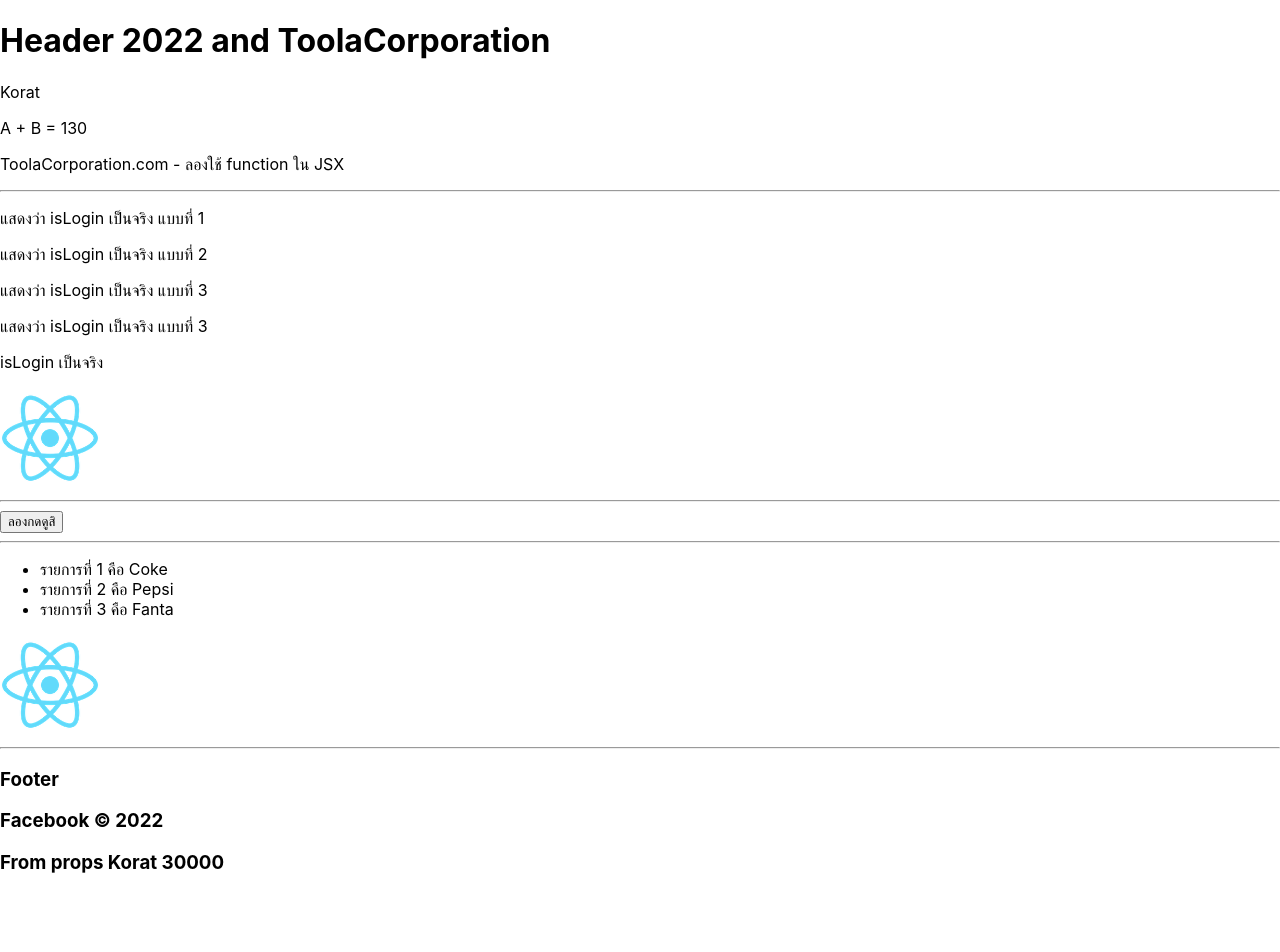
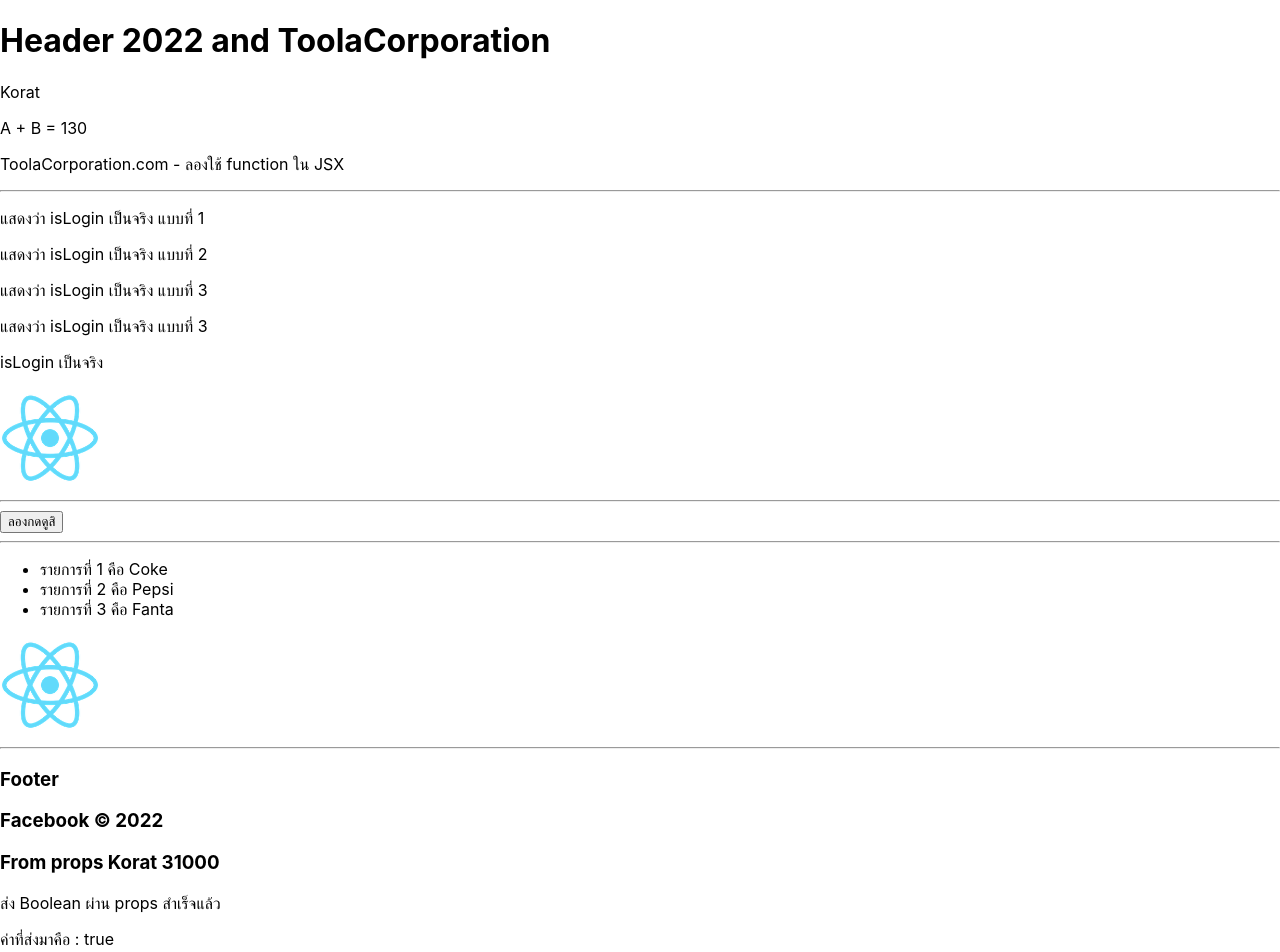
Before and after one commit to johnwickrichman/react-first-helloworld, a React (Create React App) app: page / in a window 1280 px wide. Shown: the top 952 px of the page. Before the commit the page ends 893 px from the top, so only its background shows below. Built offline with nearby package versions, Linux system fonts and the light colour scheme.

Commit message:
send boolean pass props , show boolean.toString()

```diff
--- a/src/App.js
+++ b/src/App.js
@@ -9,7 +9,7 @@
     <div>
       <Header />
       <Logo />
-      <Footer title='Facebook' province='Korat' postcode={30000} />
+      <Footer title='Facebook' province='Korat' postcode={30000} isOpen={true} />
     </div>
   );
 }
--- a/src/components/Footer.js
+++ b/src/components/Footer.js
@@ -2,14 +2,24 @@
 
 const Footer = (props) => {
 
-  const {title, province, postcode} = props
+  const {title, province, postcode, isOpen} = props;
 
   return (
     <div>
       <hr />
         <h3>Footer</h3>
         <h3>{title} &copy; {new Date().getFullYear()}</h3>
-        <h3>From props  {province} {postcode}</h3>
+        <h3>From props  {province} {postcode+1000}</h3>
+
+        {
+          isOpen && (
+            <>
+            <p>ส่ง Boolean ผ่าน props สำเร็จแล้ว</p>
+            <p>ค่าที่ส่งมาคือ : {isOpen.toString()}</p>
+            </>
+          )
+        }
+
     </div>
   )
 }
```
